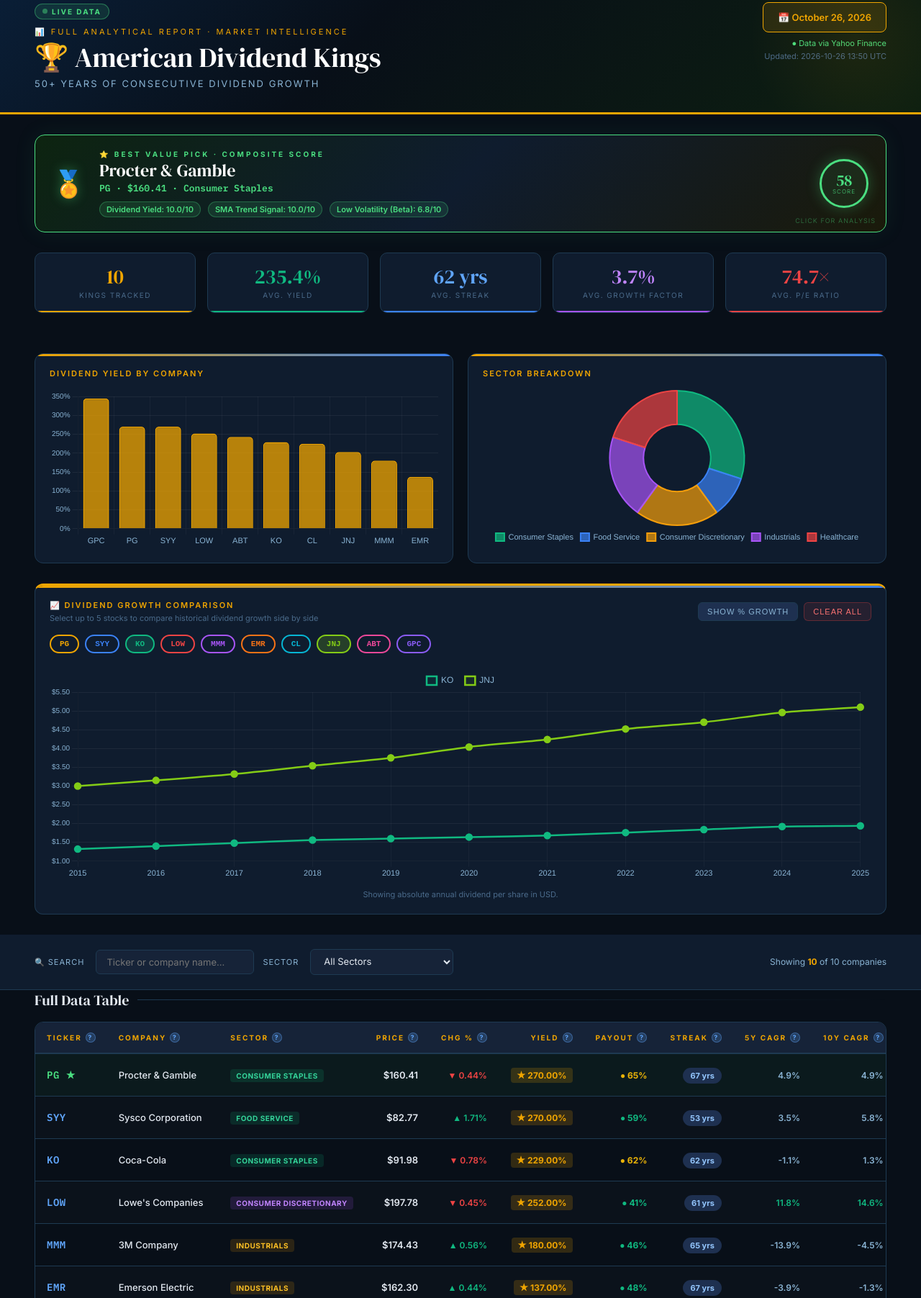
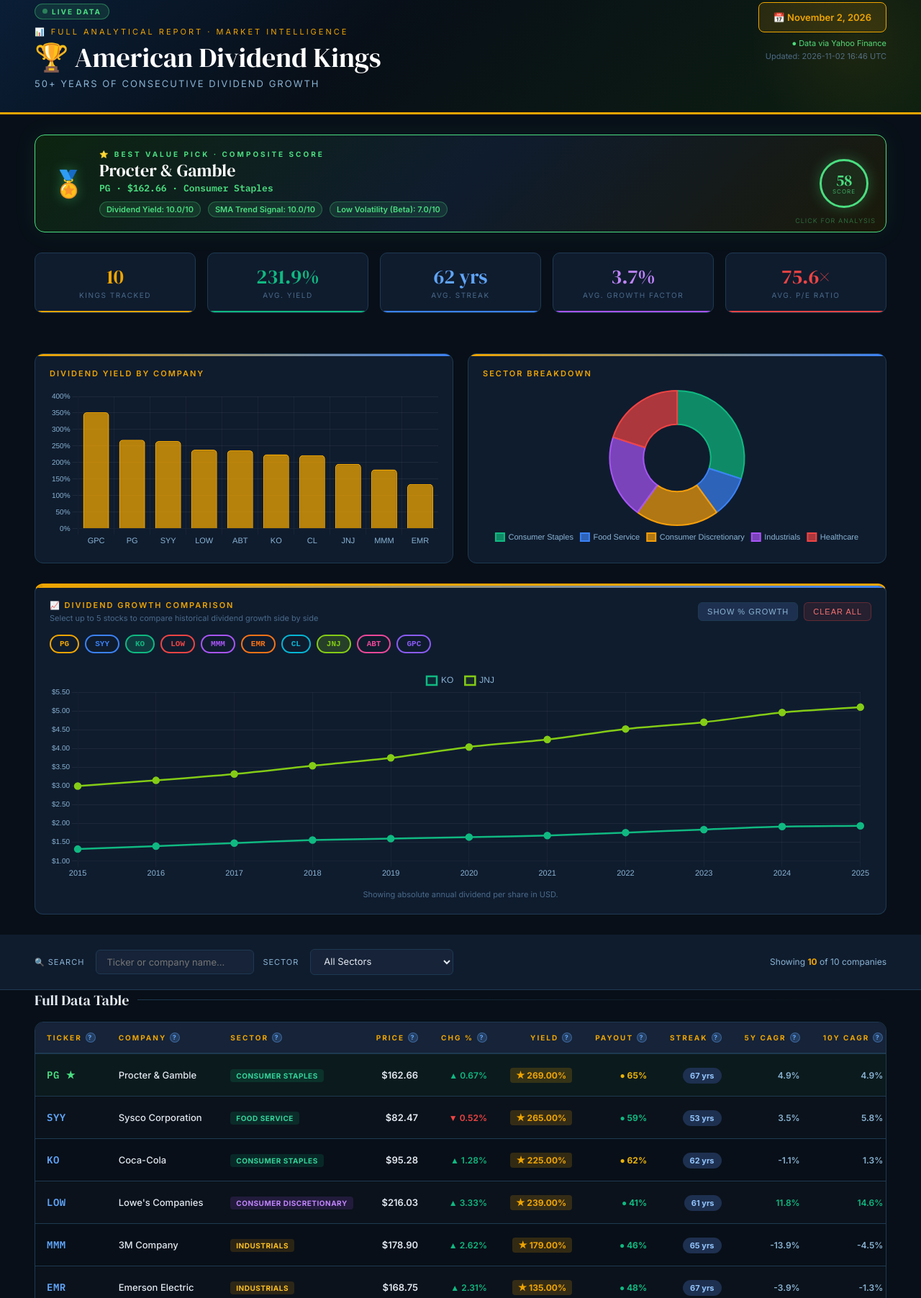
Before and after one commit to VictorFisk/Weekly-Report---Dividend-Kings, a plain HTML site: page index.html in a window 1280 px wide. Shown: the part 37-1841 px from the top of the page at 72% size. Drawn offline with nearby package versions, Linux system fonts and the light colour scheme.

Commit message:
📊 Update live report - 41484681468 5081d4091d9e444a06a9cf2ae666d81ca39f1c44

```diff
--- a/index.html
+++ b/index.html
@@ -228,9 +228,9 @@
       <div class="header-subtitle">50+ Years of Consecutive Dividend Growth</div>
     </div>
     <div class="header-meta">
-      <div class="meta-date">📅 October 26, 2026</div>
+      <div class="meta-date">📅 November 2, 2026</div>
       <div class="meta-note" style="color:#4ade80;">● Data via Yahoo Finance</div>
-      <div class="meta-note" style="margin-top:4px;">Updated: 2026-10-26 13:50 UTC</div>
+      <div class="meta-note" style="margin-top:4px;">Updated: 2026-11-02 16:46 UTC</div>
     </div>
   </div>
 </div>
@@ -260,7 +260,7 @@
   </div>
   <div class="stat-card green" onclick="openModal('yield')">
     <span class="click-hint">TAP FOR DETAILS</span>
-    <div class="stat-val" id="cardYield">235.4%</div>
+    <div class="stat-val" id="cardYield">231.9%</div>
     <div class="stat-label">Avg. Yield</div>
   </div>
   <div class="stat-card blue" onclick="openModal('streak')">
@@ -275,7 +275,7 @@
   </div>
   <div class="stat-card red" onclick="openModal('pe')">
     <span class="click-hint">TAP FOR DETAILS</span>
-    <div class="stat-val" id="cardPe">74.7×</div>
+    <div class="stat-val" id="cardPe">75.6×</div>
     <div class="stat-label">Avg. P/E Ratio</div>
   </div>
 </div>
@@ -378,7 +378,7 @@
 <div class="footer">
   <p>
     <strong>⚠️ Disclaimer:</strong> For <strong>informational purposes only</strong>. Data sourced from Yahoo Finance via yfinance and may be delayed or inaccurate. Not financial advice. Past dividend performance does not guarantee future results.<br><br>
-    Auto-generated by GitHub Actions · Data: Yahoo Finance · Updated 2026-10-26 13:50 UTC · © Dividend Kings Report
+    Auto-generated by GitHub Actions · Data: Yahoo Finance · Updated 2026-11-02 16:46 UTC · © Dividend Kings Report
   </p>
 </div>
 
@@ -387,19 +387,19 @@
 const data = [
   {
     "ticker": "PG",
-    "price": 160.41,
-    "chg": -0.44,
-    "chg6m": 9.6,
-    "yield": 270.0,
+    "price": 162.66,
+    "chg": 0.67,
+    "chg6m": 15.0,
+    "yield": 269.0,
     "payout": 65,
     "annDiv": 4.35,
-    "pe": 24.2,
-    "ps": 4.2,
+    "pe": 24.5,
+    "ps": 4.3,
     "eps": 6.64,
-    "beta": 0.38,
-    "mktcap": 371.8,
-    "sma50": 147.75,
-    "sma200": 146.46,
+    "beta": 0.36,
+    "mktcap": 377.0,
+    "sma50": 149.51,
+    "sma200": 146.97,
     "w52lo": 137.62,
     "w52hi": 167.25,
     "cagr5": 4.92,
@@ -416,7 +416,7 @@ const data = [
       {
         "label": "P/E Valuation",
         "weight": 20,
-        "score": 5.3
+        "score": 5.2
       },
       {
         "label": "Payout Safety",
@@ -436,7 +436,7 @@ const data = [
       {
         "label": "Low Volatility (Beta)",
         "weight": 10,
-        "score": 6.8
+        "score": 7.0
       }
     ],
     "name": "Procter & Gamble",
@@ -446,19 +446,19 @@ const data = [
   },
   {
     "ticker": "SYY",
-    "price": 82.77,
-    "chg": 1.71,
-    "chg6m": 11.3,
-    "yield": 270.0,
+    "price": 82.47,
+    "chg": -0.52,
+    "chg6m": 15.3,
+    "yield": 265.0,
     "payout": 59,
     "annDiv": 2.2,
-    "pe": 22.6,
+    "pe": 22.5,
     "ps": 0.5,
     "eps": 3.66,
-    "beta": 0.64,
-    "mktcap": 40.7,
-    "sma50": 80.17,
-    "sma200": 79.34,
+    "beta": 0.65,
+    "mktcap": 40.6,
+    "sma50": 80.19,
+    "sma200": 79.54,
     "w52lo": 68.19,
     "w52hi": 91.85,
     "cagr5": 3.45,
@@ -495,7 +495,7 @@ const data = [
       {
         "label": "Low Volatility (Beta)",
         "weight": 10,
-        "score": 4.7
+        "score": 4.6
       }
     ],
     "name": "Sysco Corporation",
@@ -505,19 +505,19 @@ const data = [
   },
   {
     "ticker": "KO",
-    "price": 91.98,
-    "chg": -0.78,
-    "chg6m": 23.5,
-    "yield": 229.0,
+    "price": 95.28,
+    "chg": 1.28,
+    "chg6m": 23.4,
+    "yield": 225.0,
     "payout": 62,
     "annDiv": 2.12,
-    "pe": 27.6,
-    "ps": 7.9,
-    "eps": 3.33,
-    "beta": 0.32,
-    "mktcap": 395.8,
-    "sma50": 88.98,
-    "sma200": 80.92,
+    "pe": 28.1,
+    "ps": 8.0,
+    "eps": 3.39,
+    "beta": 0.27,
+    "mktcap": 409.9,
+    "sma50": 89.39,
+    "sma200": 81.51,
     "w52lo": 67.27,
     "w52hi": 95.37,
     "cagr5": -1.1,
@@ -534,7 +534,7 @@ const data = [
       {
         "label": "P/E Valuation",
         "weight": 20,
-        "score": 4.1
+        "score": 4.0
       },
       {
         "label": "Payout Safety",
@@ -554,7 +554,7 @@ const data = [
       {
         "label": "Low Volatility (Beta)",
         "weight": 10,
-        "score": 7.3
+        "score": 7.8
       }
     ],
     "name": "Coca-Cola",
@@ -564,19 +564,19 @@ const data = [
   },
   {
     "ticker": "LOW",
-    "price": 197.78,
-    "chg": -0.45,
-    "chg6m": -17.4,
-    "yield": 252.0,
+    "price": 216.03,
+    "chg": 3.33,
+    "chg6m": -2.2,
+    "yield": 239.0,
     "payout": 41,
     "annDiv": 5.0,
-    "pe": 16.7,
-    "ps": 1.2,
+    "pe": 18.3,
+    "ps": 1.3,
     "eps": 11.83,
-    "beta": 0.88,
-    "mktcap": 111.0,
-    "sma50": 196.15,
-    "sma200": 224.48,
+    "beta": 0.81,
+    "mktcap": 121.2,
+    "sma50": 195.18,
+    "sma200": 222.95,
     "w52lo": 178.45,
     "w52hi": 293.06,
     "cagr5": 11.84,
@@ -593,7 +593,7 @@ const data = [
       {
         "label": "P/E Valuation",
         "weight": 20,
-        "score": 7.8
+        "score": 7.2
       },
       {
         "label": "Payout Safety",
@@ -613,7 +613,7 @@ const data = [
       {
         "label": "Low Volatility (Beta)",
         "weight": 10,
-        "score": 2.7
+        "score": 3.2
       }
     ],
     "name": "Lowe's Companies",
@@ -623,19 +623,19 @@ const data = [
   },
   {
     "ticker": "MMM",
-    "price": 174.43,
-    "chg": 0.56,
-    "chg6m": 20.8,
-    "yield": 180.0,
+    "price": 178.9,
+    "chg": 2.62,
+    "chg6m": 27.6,
+    "yield": 179.0,
     "payout": 46,
     "annDiv": 3.12,
-    "pe": 26.0,
-    "ps": 3.6,
+    "pe": 26.7,
+    "ps": 3.7,
     "eps": 6.7,
     "beta": 1.06,
-    "mktcap": 90.0,
-    "sma50": 168.9,
-    "sma200": 159.98,
+    "mktcap": 92.3,
+    "sma50": 168.46,
+    "sma200": 160.19,
     "w52lo": 139.34,
     "w52hi": 184.9,
     "cagr5": -13.92,
@@ -652,7 +652,7 @@ const data = [
       {
         "label": "P/E Valuation",
         "weight": 20,
-        "score": 4.7
+        "score": 4.4
       },
       {
         "label": "Payout Safety",
@@ -682,26 +682,26 @@ const data = [
   },
   {
     "ticker": "EMR",
-    "price": 162.3,
-    "chg": 0.44,
-    "chg6m": 15.6,
-    "yield": 137.0,
+    "price": 168.75,
+    "chg": 2.31,
+    "chg6m": 25.5,
+    "yield": 135.0,
     "payout": 48,
     "annDiv": 2.22,
-    "pe": 35.5,
-    "ps": 4.9,
+    "pe": 36.9,
+    "ps": 5.1,
     "eps": 4.57,
     "beta": 1.21,
-    "mktcap": 90.5,
-    "sma50": 156.33,
-    "sma200": 145.93,
+    "mktcap": 94.1,
+    "sma50": 157.29,
+    "sma200": 146.5,
     "w52lo": 122.64,
-    "w52hi": 166.35,
+    "w52hi": 171.25,
     "cagr5": -3.89,
     "cagr10": -1.34,
     "epsGrowth": 0.0,
     "revGrowth": 9.3,
-    "composite": 49,
+    "composite": 48,
     "breakdown": [
       {
         "label": "Dividend Yield",
@@ -711,7 +711,7 @@ const data = [
       {
         "label": "P/E Valuation",
         "weight": 20,
-        "score": 1.5
+        "score": 1.0
       },
       {
         "label": "Payout Safety",
@@ -741,26 +741,26 @@ const data = [
   },
   {
     "ticker": "CL",
-    "price": 93.72,
-    "chg": -0.35,
-    "chg6m": 12.6,
-    "yield": 225.0,
+    "price": 96.47,
+    "chg": 1.24,
+    "chg6m": 14.3,
+    "yield": 222.0,
     "payout": 82,
     "annDiv": 2.12,
-    "pe": 36.9,
-    "ps": 3.5,
-    "eps": 2.54,
-    "beta": 0.32,
-    "mktcap": 74.7,
-    "sma50": 88.91,
-    "sma200": 88.45,
+    "pe": 37.5,
+    "ps": 3.6,
+    "eps": 2.57,
+    "beta": 0.31,
+    "mktcap": 76.7,
+    "sma50": 89.26,
+    "sma200": 88.77,
     "w52lo": 74.55,
     "w52hi": 99.33,
     "cagr5": 3.34,
     "cagr10": 3.13,
     "epsGrowth": 0.0,
     "revGrowth": 4.3,
-    "composite": 48,
+    "composite": 47,
     "breakdown": [
       {
         "label": "Dividend Yield",
@@ -770,7 +770,7 @@ const data = [
       {
         "label": "P/E Valuation",
         "weight": 20,
-        "score": 1.0
+        "score": 0.8
       },
       {
         "label": "Payout Safety",
@@ -790,7 +790,7 @@ const data = [
       {
         "label": "Low Volatility (Beta)",
         "weight": 10,
-        "score": 7.3
+        "score": 7.4
       }
     ],
     "name": "Colgate-Palmolive",
@@ -800,26 +800,26 @@ const data = [
   },
   {
     "ticker": "JNJ",
-    "price": 270.61,
-    "chg": 2.58,
-    "chg6m": 21.4,
-    "yield": 203.0,
+    "price": 268.44,
+    "chg": -1.74,
+    "chg6m": 21.0,
+    "yield": 196.0,
     "payout": 80,
     "annDiv": 5.36,
-    "pe": 41.1,
-    "ps": 6.6,
+    "pe": 40.7,
+    "ps": 6.5,
     "eps": 6.59,
-    "beta": 0.21,
-    "mktcap": 651.4,
-    "sma50": 265.25,
-    "sma200": 244.08,
-    "w52lo": 184.66,
-    "w52hi": 281.07,
+    "beta": 0.2,
+    "mktcap": 646.2,
+    "sma50": 265.54,
+    "sma200": 245.6,
+    "w52lo": 185.12,
+    "w52hi": 282.02,
     "cagr5": -1.02,
     "cagr10": 2.37,
     "epsGrowth": 0.0,
     "revGrowth": 5.6,
-    "composite": 45,
+    "composite": 46,
     "breakdown": [
       {
         "label": "Dividend Yield",
@@ -849,7 +849,7 @@ const data = [
       {
         "label": "Low Volatility (Beta)",
         "weight": 10,
-        "score": 8.2
+        "score": 8.3
       }
     ],
     "name": "Johnson & Johnson",
@@ -859,26 +859,26 @@ const data = [
   },
   {
     "ticker": "ABT",
-    "price": 103.22,
-    "chg": -0.46,
-    "chg6m": 12.7,
-    "yield": 243.0,
+    "price": 108.92,
+    "chg": 2.56,
+    "chg6m": 26.1,
+    "yield": 237.0,
     "payout": 79,
     "annDiv": 2.52,
-    "pe": 38.4,
-    "ps": 3.7,
+    "pe": 40.5,
+    "ps": 3.9,
     "eps": 2.69,
-    "beta": 0.58,
-    "mktcap": 178.6,
-    "sma50": 104.47,
-    "sma200": 100.82,
+    "beta": 0.54,
+    "mktcap": 188.5,
+    "sma50": 103.71,
+    "sma200": 100.41,
     "w52lo": 81.97,
     "w52hi": 132.03,
     "cagr5": 6.96,
     "cagr10": 9.25,
     "epsGrowth": 0.0,
     "revGrowth": 0.5,
-    "composite": 36,
+    "composite": 41,
     "breakdown": [
       {
         "label": "Dividend Yield",
@@ -888,7 +888,7 @@ const data = [
       {
         "label": "P/E Valuation",
         "weight": 20,
-        "score": 0.5
+        "score": 0
       },
       {
         "label": "Payout Safety",
@@ -903,12 +903,12 @@ const data = [
       {
         "label": "SMA Trend Signal",
         "weight": 12,
-        "score": 5
+        "score": 10
       },
       {
         "label": "Low Volatility (Beta)",
         "weight": 10,
-        "score": 5.2
+        "score": 5.5
       }
     ],
     "name": "Abbott Laboratories",
@@ -918,19 +918,19 @@ const data = [
   },
   {
     "ticker": "GPC",
-    "price": 124.34,
-    "chg": 1.07,
-    "chg6m": 18.9,
-    "yield": 345.0,
+    "price": 124.81,
+    "chg": 3.24,
+    "chg6m": 22.8,
+    "yield": 352.0,
     "payout": 1622,
     "annDiv": 4.25,
-    "pe": 478.2,
+    "pe": 480.1,
     "ps": 0.7,
     "eps": 0.26,
-    "beta": 0.68,
-    "mktcap": 17.1,
-    "sma50": 130.74,
-    "sma200": 118.55,
+    "beta": 0.66,
+    "mktcap": 17.2,
+    "sma50": 129.73,
+    "sma200": 118.4,
     "w52lo": 90.78,
     "w52hi": 151.57,
     "cagr5": -0.44,
@@ -967,7 +967,7 @@ const data = [
       {
         "label": "Low Volatility (Beta)",
         "weight": 10,
-        "score": 4.3
+        "score": 4.5
       }
     ],
     "name": "Genuine Parts Co.",
```
